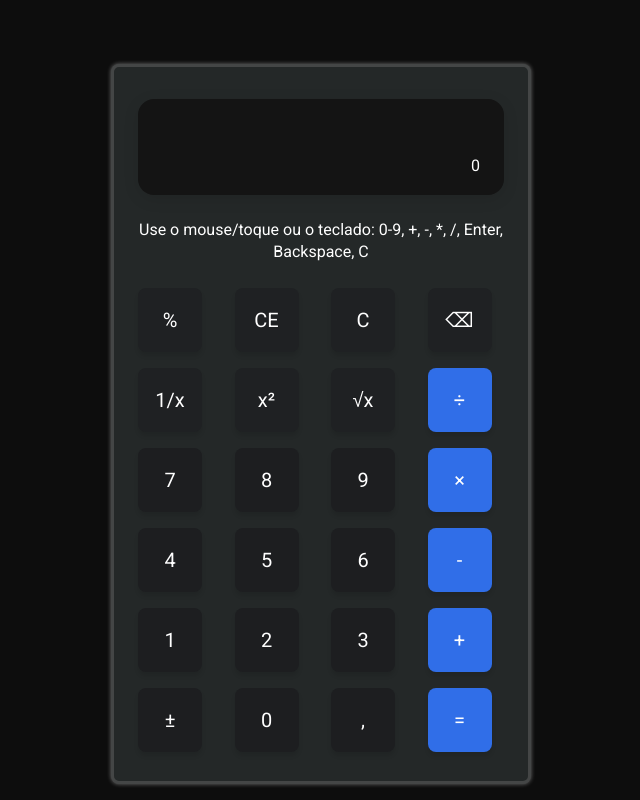
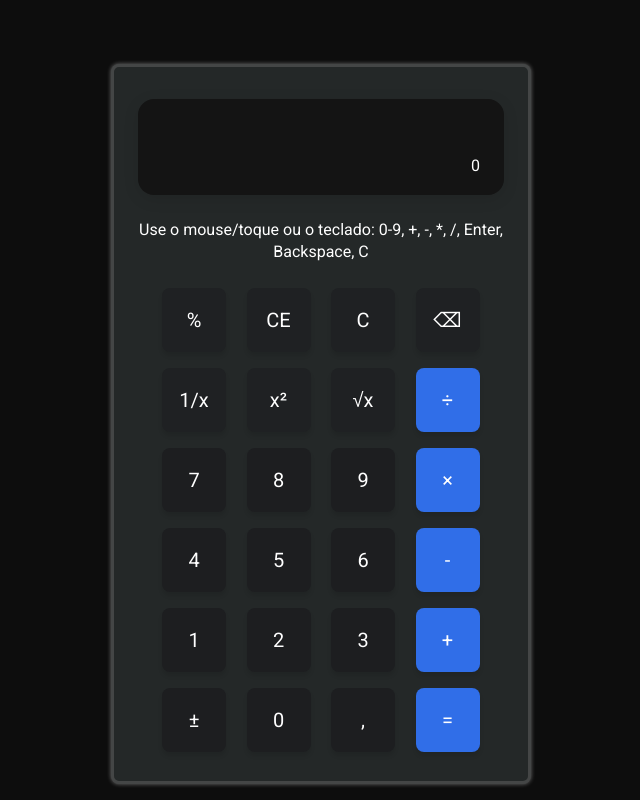
Before and after one commit to givanyo/angular-signals-calculator, an Angular app: page / in a window 1280 px wide. Shown: the whole page, without its empty margins (319-959 px from the left). Built offline with nearby package versions, Linux system fonts and the light colour scheme.

Commit message:
style: mudanca no alinhamento do keypad

```diff
--- a/src/app/calculator/calculator.css
+++ b/src/app/calculator/calculator.css
@@ -24,6 +24,7 @@
   column-gap: 1.25rem;
   width: 100%;
   height: 100%;
+  padding-inline: 1.5rem;
 }
 p {
   font-size: 16px;
```
